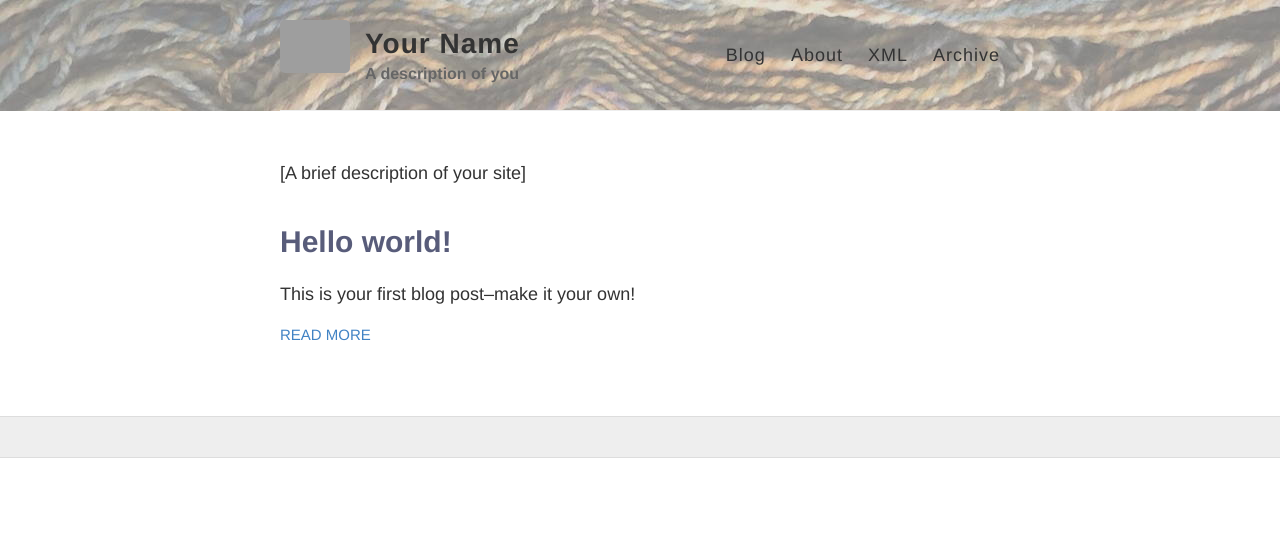
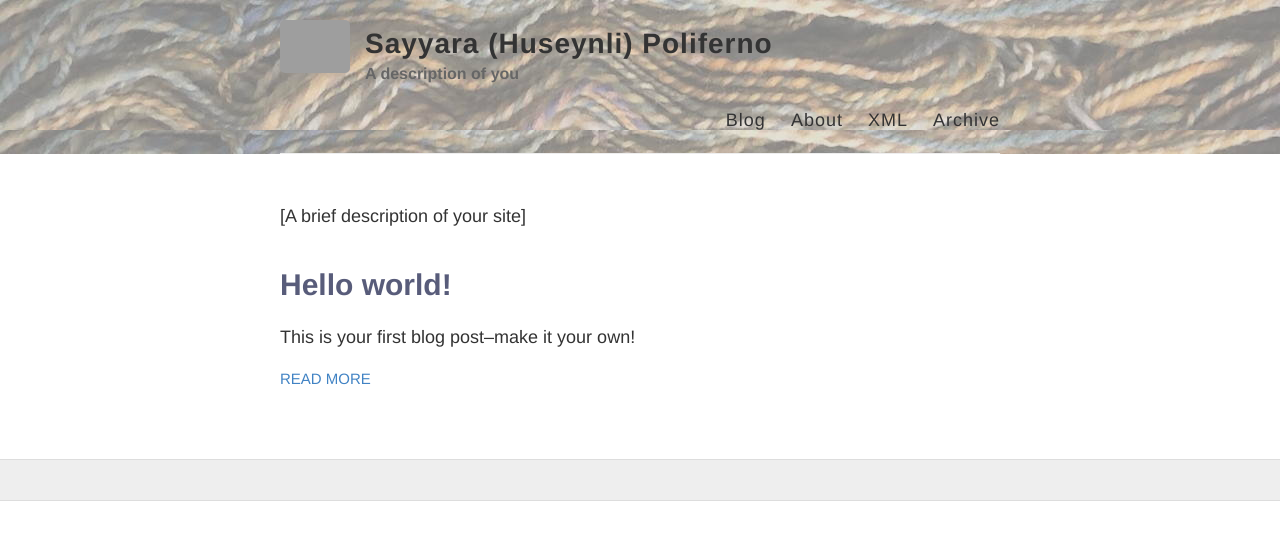
Before and after one commit to sayyarahuseynli/sayyarahuseynli.github.io, a Jekyll site: the page built from index.html, in a window 1280 px wide. Shown: the top 540 px of the page. Built offline with Jekyll 4.4.1, drawn with Linux system fonts in a browser that asks for light colours; grey boxes are pictures that could not be loaded.

```diff
--- a/_config.yml
+++ b/_config.yml
@@ -3,7 +3,7 @@
 #
 
 # Name of your site (displayed in the header)
-name: Your Name
+name: Sayyara (Huseynli) Poliferno
 
 # Short bio or description (displayed in the header)
 description: A description of you
```
Also changed, not shown: 2 other files.
